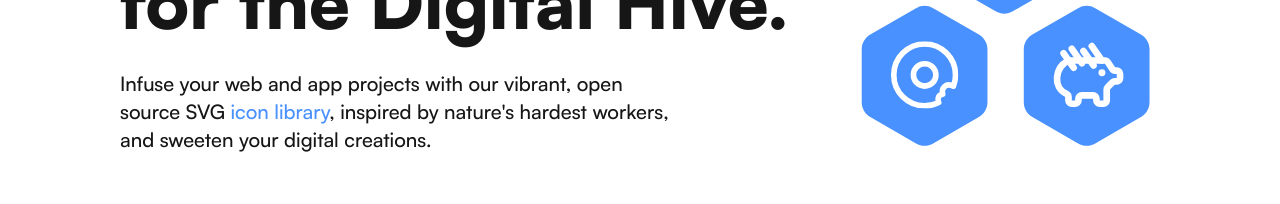
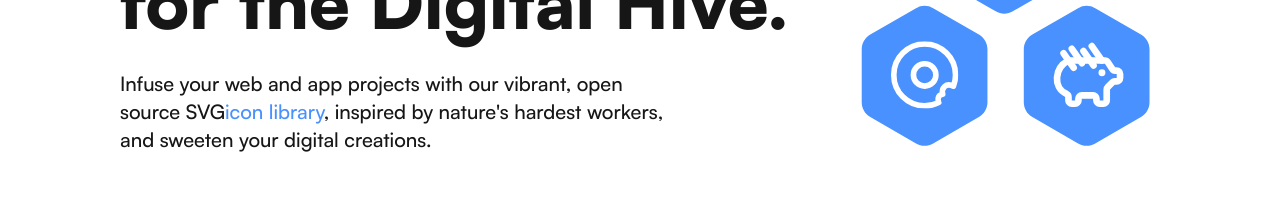
Before and after one commit to manuelsanchezweb/bee-icons, a Next.js app: page / in a window 1280 px wide. Shown: the part 298-502 px from the top of the page. Built offline with nearby package versions, Linux system fonts and the light colour scheme.

Commit message:
🆕 feat: Improve linter

```diff
--- a/src/components/contact.tsx
+++ b/src/components/contact.tsx
@@ -5,8 +5,8 @@ const Contact = () => {
     <div className="flex flex-col items-center text-center lg:text-left lg:flex-row md:justify-between gap-6 mb-16">
       <div className="flex flex-col items-center lg:items-start">
         <h2 className="font-bold text-4xl max-w-[475px]">
-          Have a question or just want to buzz{" "}
-          <span className="bee-blue font-black">about icons? </span>{" "}
+          Have a question or just want to buzz
+          <span className="bee-blue font-black">about icons? </span>
         </h2>
         <IconBeeColor />
       </div>
@@ -15,7 +15,7 @@ const Contact = () => {
           Drop us a message and we'll get back to you as sweet as honey!
         </p>
         <a
-          className="btn "
+          className="btn"
           title="Contact us"
           target="_blank"
           rel="nofollow noopener"
--- a/src/components/hero.tsx
+++ b/src/components/hero.tsx
@@ -9,12 +9,9 @@ const Hero = () => {
           Hive.
         </h1>
         <p className="font-medium text-xl lg:max-w-[550px]">
-          Infuse your web and app projects with our vibrant, open source SVG{" "}
-          <span>
-            <span className="bee-blue">icon library</span>
-          </span>
-          , inspired by nature's hardest workers, and sweeten your digital
-          creations.
+          Infuse your web and app projects with our vibrant, open source SVG
+          <span className="bee-blue">icon library</span>, inspired by nature's
+          hardest workers, and sweeten your digital creations.
         </p>
       </div>
       <IconsHero classIcon="min-w-[300px]" />
```
Also changed, not shown: .eslintrc.json.
